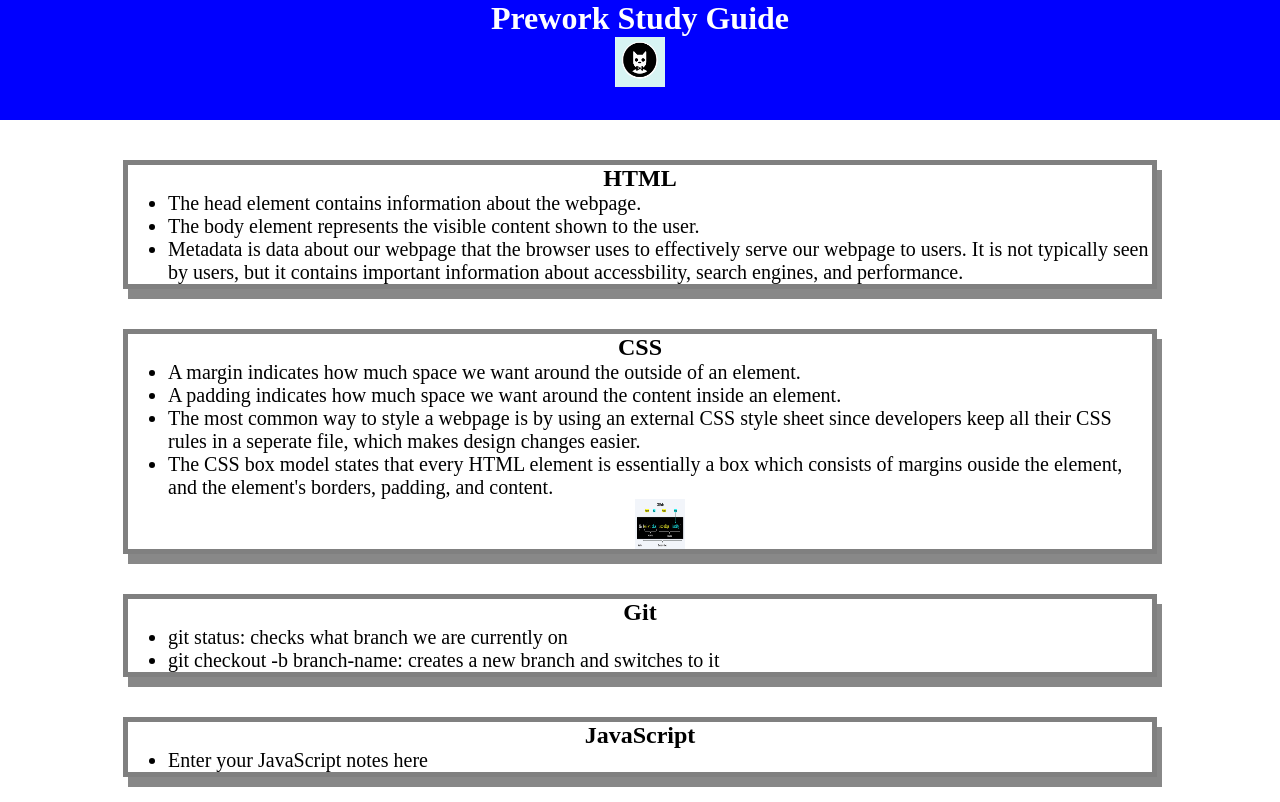
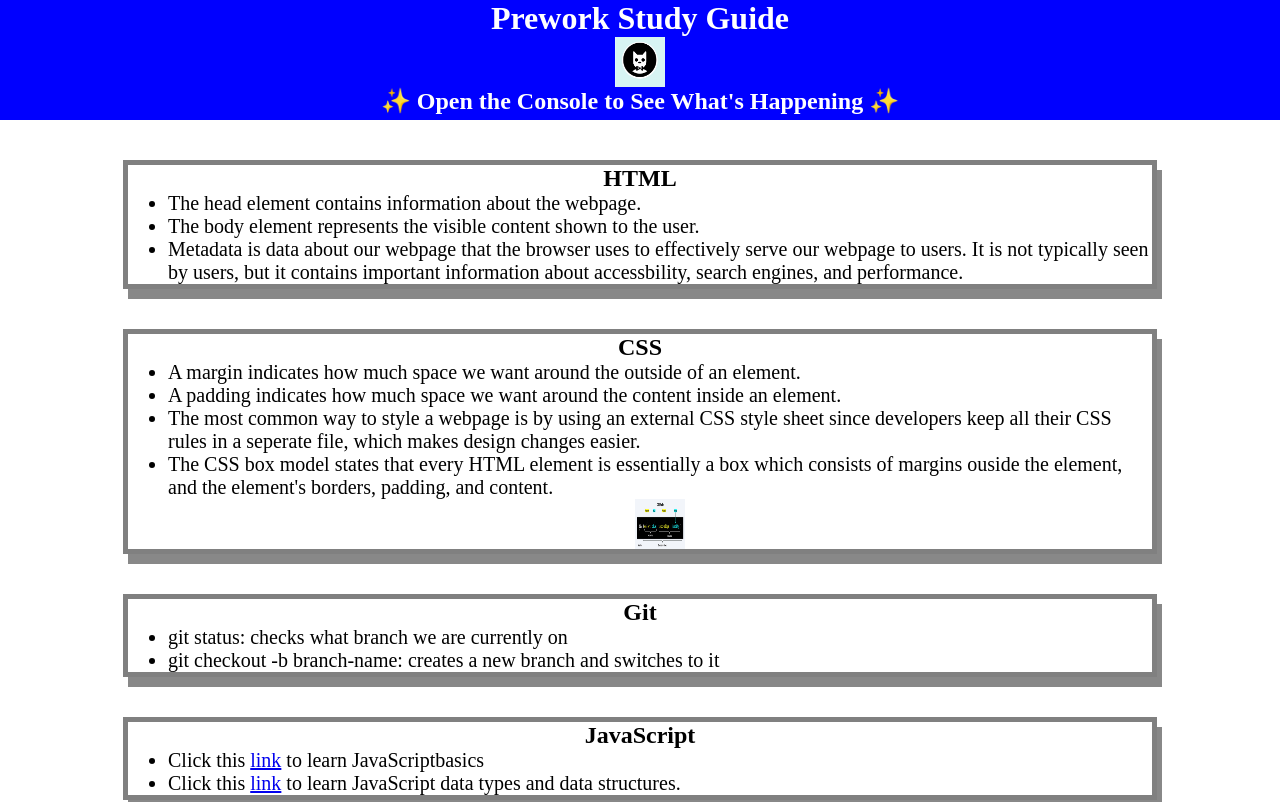
Before and after one commit to seangshin/prework-study-guide, a plain HTML site: page index.html in a window 1280 px wide. Shown: the top 802 px of the page. Drawn offline with Linux system fonts and the light colour scheme.

Commit message:
Adding script.js file

```diff
--- /dev/null
+++ b/assets/script.js
@@ -0,0 +1,25 @@
+var topics = ['HTML', 'CSS', 'Git', 'JavaScript'];
+
+for(var x = 0; x < topics.length; x++){
+    console.log(topics[x]);
+}
+/*
+if (topic === 'HTML') {
+  console.log("Let's study HTML!");
+} else if (topic === 'CSS') {
+  console.log("Let's study CSS!");
+} else if (topic === 'Git') {
+  console.log("Let's study Git!");
+} else if (topic === 'JavaScript') {
+  console.log("Let's study JavaScript!");
+} else {
+  console.log('Please try again!');
+}
+*/
+
+/*
+var shapes = ["triangle", "square", "pentagon", "circle"];
+for(var x = 0; x < shapes.length; x++) {
+    console.log(shapes[x]);
+   }
+   */
--- a/index.html
+++ b/index.html
@@ -12,6 +12,7 @@
     <header id="header">
       <h1>Prework Study Guide</h1>
       <img src="./assets/bowtie-cat.png" alt="Profile image of cat wearing a bow tie." />
+      <h2>✨ Open the Console to See What's Happening ✨</h2>
     </header>
 
     <main>
@@ -46,7 +47,8 @@
       <section class="card" id="javascript-section">
         <h2>JavaScript</h2>
         <ul>
-          <li>Enter your JavaScript notes here</li>
+          <li>Click this <a href="https://developer.mozilla.org/en-US/docs/Learn/Getting_started_with_the_web/JavaScript_basics"> link</a> to learn JavaScriptbasics</li>
+          <li>Click this <a href="https://developer.mozilla.org/en-US/docs/Web/JavaScript/Data_structures"> link</a> to learn JavaScript data types and data structures.</li>
         </ul>
       </section>
     </main>
@@ -54,5 +56,6 @@
     <footer>
       <p>I can code!</p>
     </footer>
+    <script src="./assets/script.js"></script>
   </body>
 </html>
```
